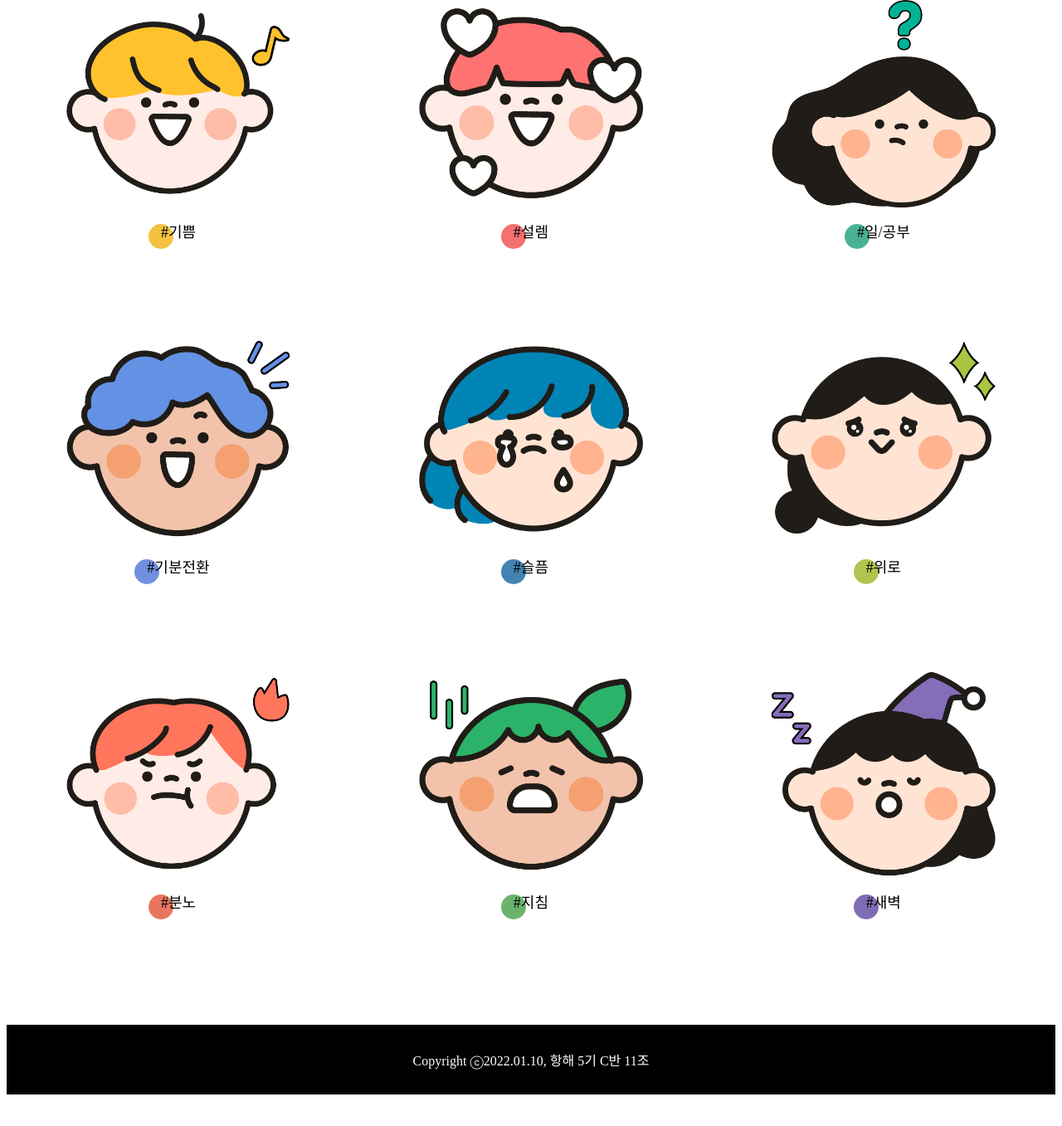
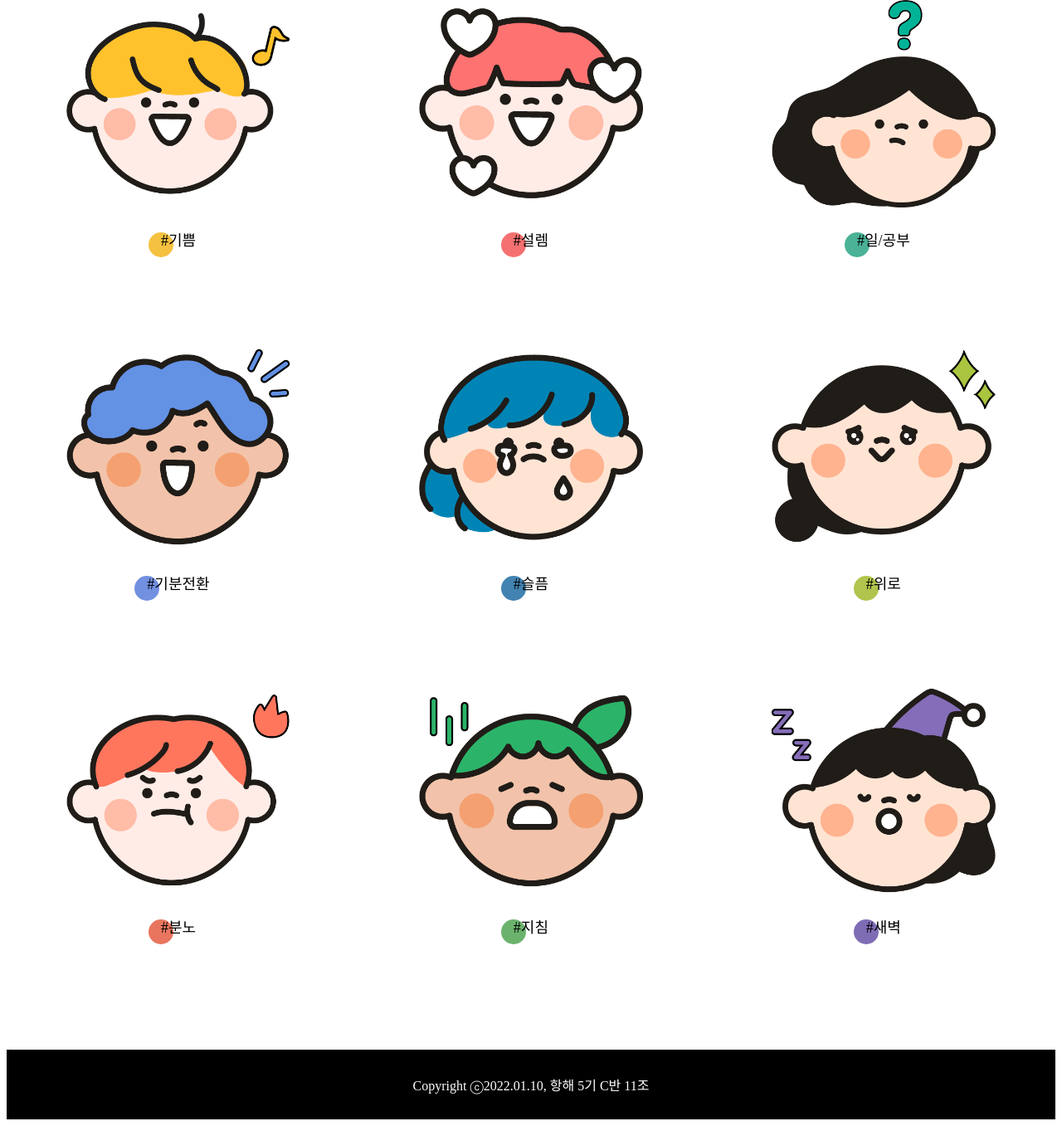
Before and after one commit to LeeKiGon/mong, a Flask app: page /main in a window 1280 px wide. Shown: the part 249-1606 px from the top of the page at 83% size. Before the commit the page ends 1568 px from the top, so only its background shows below. Run offline with Flask 2, Linux system fonts and the light colour scheme; some libraries are stand-ins or nearby versions.

Commit message:
main.css fin

```diff
--- a/static/css/main.css
+++ b/static/css/main.css
@@ -3,7 +3,8 @@
 .main::after {content: ''; display: block; visibility: hidden; clear: both;}
 .main a {text-decoration: none; display: block; float: left; width: calc(33.33% - 50px);}
 .main a:not(:nth-child(3n+1)) {margin-left: 75px;}
-.main a figure img {width: 100%; display: block; margin-bottom: 15px;}
+.main a figure img {width: 100%; display: block; margin-bottom: 25px; transition-duration: 0.8s;}
+.main a:hover figure img {transform: scale(1.1);}
 .main a:nth-child(n+4) {margin-top: 80px;}
 .main a figure figcaption span {position: relative; font-size: 18px; color: #000; padding: 0 15px; transition-property: color; transition-delay: 0.3s;}
 .main a figure figcaption {text-align: center;}
```
